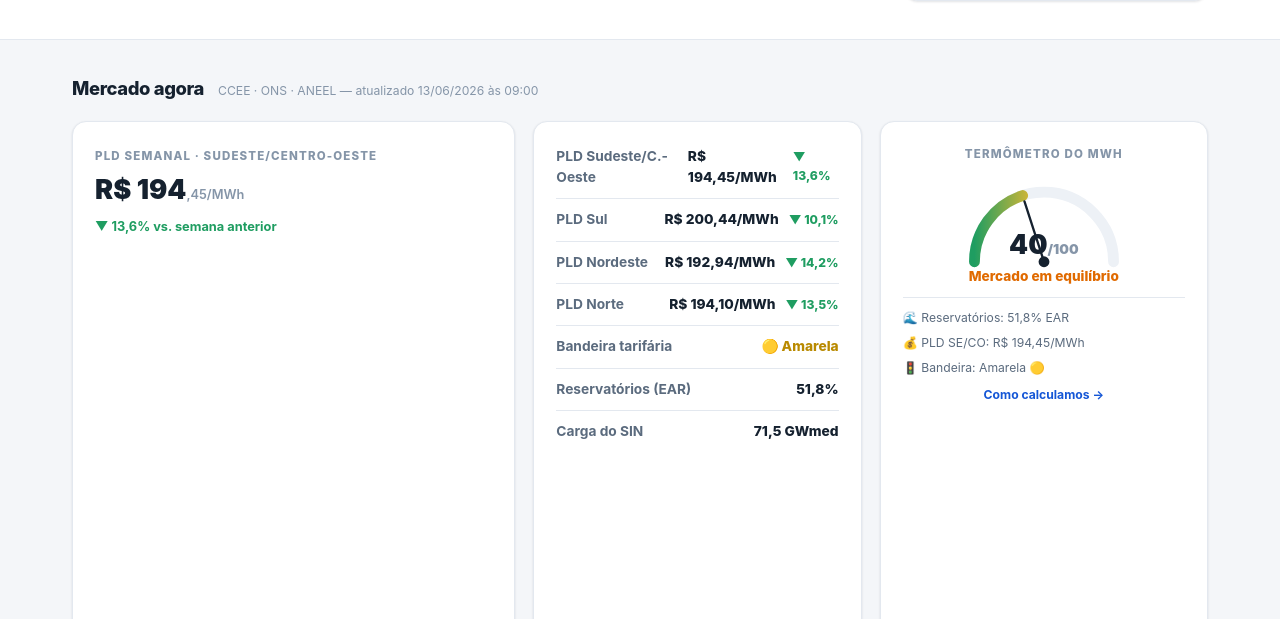
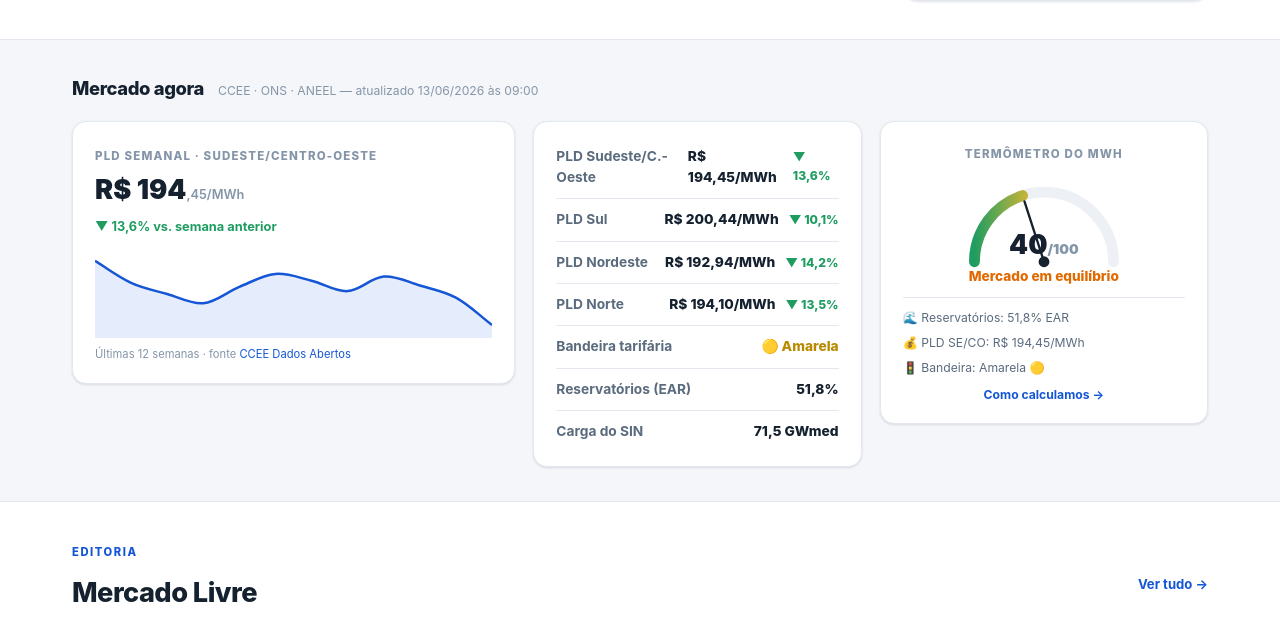
Before and after one commit to ericfrancozi/megagrid-site, a website: page site/index.html in a window 1280 px wide. Shown: the part 1293-1912 px from the top of the page. Drawn offline with nearby package versions, Linux system fonts and the light colour scheme.

Commit message:
fix: corrigir canvas Chart.js + align-items no band-grid

```diff
--- a/site/index.html
+++ b/site/index.html
@@ -138,7 +138,7 @@
   .band-head{display:flex;align-items:baseline;gap:14px;margin-bottom:18px;flex-wrap:wrap}
   .band-head h2{font-size:1.15rem}
   .band-head span{font-size:.76rem;color:var(--dim)}
-  .band-grid{display:grid;grid-template-columns:1.35fr 1fr 1fr;gap:18px;align-items:stretch}
+  .band-grid{display:grid;grid-template-columns:1.35fr 1fr 1fr;gap:18px;align-items:start}
   @media(max-width:980px){.band-grid{grid-template-columns:1fr 1fr}}
   @media(max-width:680px){.band-grid{grid-template-columns:1fr}}
   .w-chart{padding:20px 22px}
@@ -391,7 +391,7 @@
         <span class="wt">PLD Semanal · Sudeste/Centro-Oeste</span>
         <div class="big" id="pld-val">R$ —</div>
         <span class="var" id="pld-var">vs. semana anterior</span>
-        <canvas id="pld-chart" height="84" style="margin-top:10px"></canvas>
+        <div style="position:relative;height:90px;margin-top:10px"><canvas id="pld-chart"></canvas></div>
         <div class="ft">Últimas 12 semanas · fonte <a href="https://dadosabertos.ccee.org.br" target="_blank" rel="noopener" style="color:var(--blue)">CCEE Dados Abertos</a></div>
       </div>
       <div class="card w-quotes">
```
